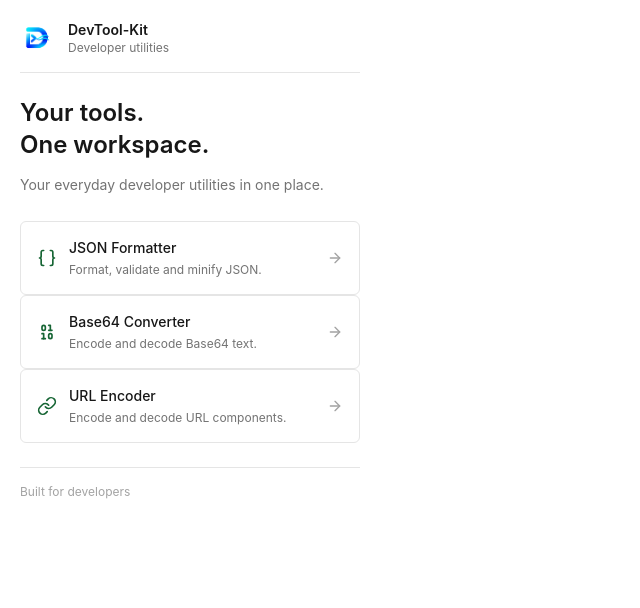
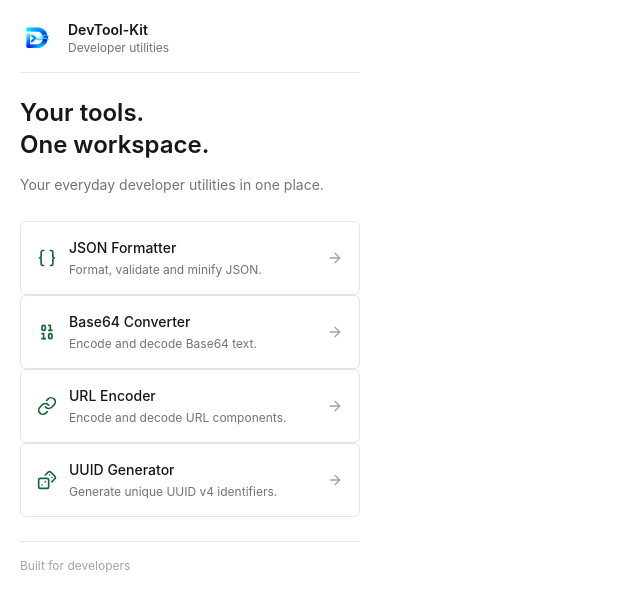
Before and after one commit to md-faizanahmad/devtool-kit, a React (Vite) app: page /#/ in a window 1280 px wide. Shown: the top 608 px of the page, without its empty margins (0-640 px from the left). Built offline with nearby package versions, Linux system fonts and the light colour scheme.

Commit message:
feat: add UUID generator to homepage

```diff
--- a/src/components/layout/HomePage.tsx
+++ b/src/components/layout/HomePage.tsx
@@ -1,5 +1,5 @@
 import { Link } from 'react-router';
-import { Braces, ArrowRight, Binary, LinkIcon } from 'lucide-react';
+import { Braces, ArrowRight, Binary, LinkIcon, Dices } from 'lucide-react';
 import AppLayout from './AppLayout';
 
 export default function HomePage() {
@@ -74,6 +74,25 @@ export default function HomePage() {
             className="text-text-muted transition-transform group-hover:translate-x-1"
           />
         </Link>
+        <Link
+          to="/uuid-generator"
+          className="group flex items-center justify-between rounded-md border border-border p-4 transition-colors hover:bg-surface"
+        >
+          <div className="flex items-center gap-3">
+            <Dices size={20} className="text-primary" />
+            <div>
+              <h3 className="text-sm font-medium">UUID Generator</h3>
+              <p className="mt-1 text-xs text-text-secondary">
+                Generate unique UUID v4 identifiers.
+              </p>
+            </div>
+          </div>
+
+          <ArrowRight
+            size={16}
+            className="text-text-muted transition-transform group-hover:translate-x-1"
+          />
+        </Link>
       </div>
     </AppLayout>
   );
```
